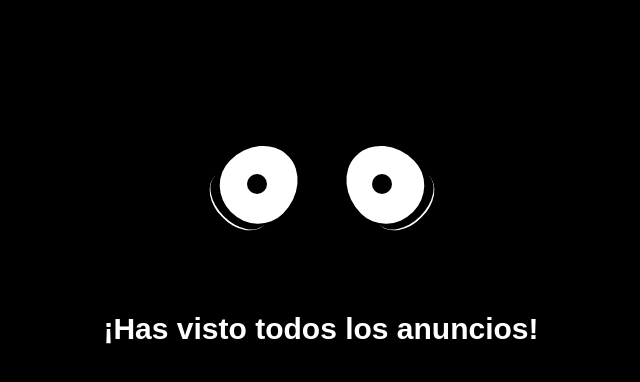
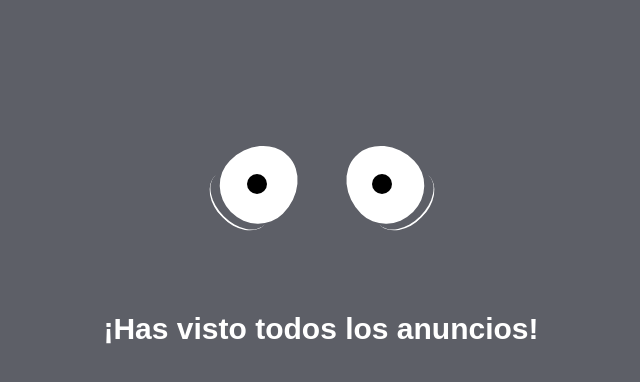
Before and after one commit to Dramoscuello/ads, a plain HTML site: page index.html in a window 1280 px wide. Shown: the whole page, without its empty margins (319-959 px from the left). Drawn offline with Linux system fonts and the light colour scheme.

Commit message:
backgroud

```diff
--- a/index.html
+++ b/index.html
@@ -10,7 +10,7 @@
 }
 
 html {
-  background: #000;
+  background: #5d5f67;
   font-family: Arial, "Helvetica Neue", Helvetica, sans-serif;
 }
 
```
